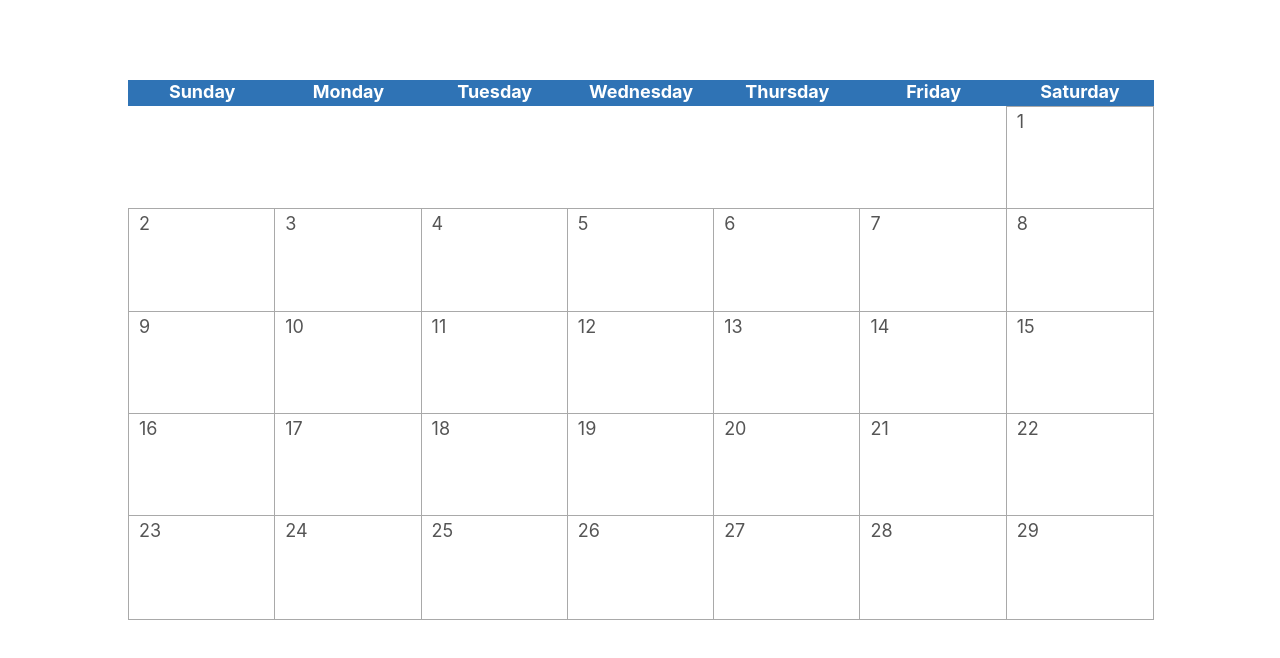
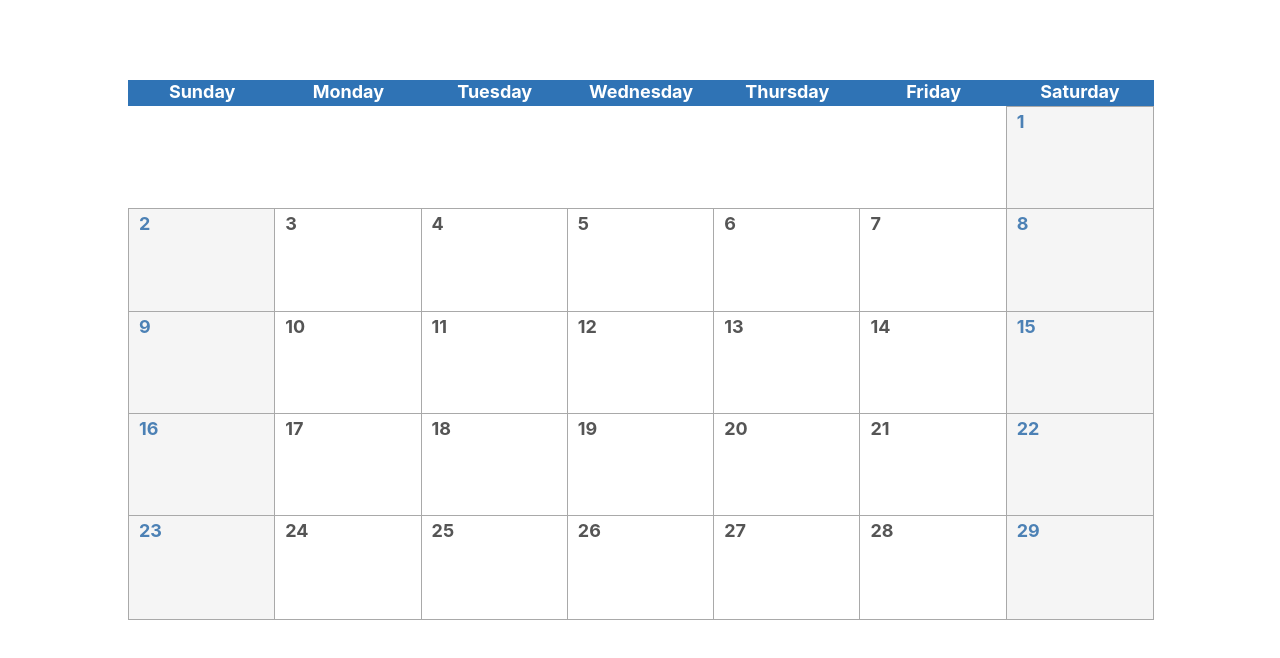
Before and after one commit to yuric22/react-redux-calendar-app, a React (Create React App) app: page / in a window 1280 px wide. Shown: the top 658 px of the page. Built offline with nearby package versions, Linux system fonts and the light colour scheme.

Commit message:
Improves Calendar styling + weekend styling

```diff
--- a/src/containers/AddReminder.css
+++ b/src/containers/AddReminder.css
@@ -54,8 +54,8 @@ div#reminder button{
   cursor: pointer;
   border: 1px solid #4c81b5;
   width: 160px;
+  height: 40px;
   text-transform: uppercase;
-  height: 40px;
   background-color: #4c81b5;
   color: white;
   font-weight: bold;
--- a/src/containers/Day.css
+++ b/src/containers/Day.css
@@ -8,9 +8,22 @@ div.day{
   overflow: hidden;
 }
 
+div.day.weekend{
+  background-color: #f5f5f5;
+}
+
+div.day.weekend:hover{
+  background-color: #ececec;
+}
+
 div.day .day-header{
   margin-left: 10px;
   margin-top: 4px;
+  font-weight: bold;
+}
+
+div.day.weekend .day-header{
+  color: #4c81b5;
 }
 
 div.day:hover{
@@ -31,6 +44,6 @@ div.day .reminders-section > div{
 }
 
 div.day .reminders-section > div:hover{
-  opacity: 0.4;
+  opacity: 0.9;
   cursor: pointer;
 }
--- a/src/containers/Day.js
+++ b/src/containers/Day.js
@@ -19,9 +19,12 @@ const Day = ({day, showModalWindow, showEditModalWindow, reminders}) => {
         }
     }).sort((a, b) => a.dateTime.isBefore(b.dateTime, 'hour') ? -1 : 1);
 
+    const weekday = moment({day: day}).day();
+    const isWeekend =  weekday === 6 || weekday === 0;
+
     return (
         <div key={day}
-            className='day'
+            className={isWeekend ? 'day weekend' : 'day'}
             onClick={() => showModalWindow(day)}>
             <div className="day-header">{day}</div>
             <div className="reminders-section">
```
